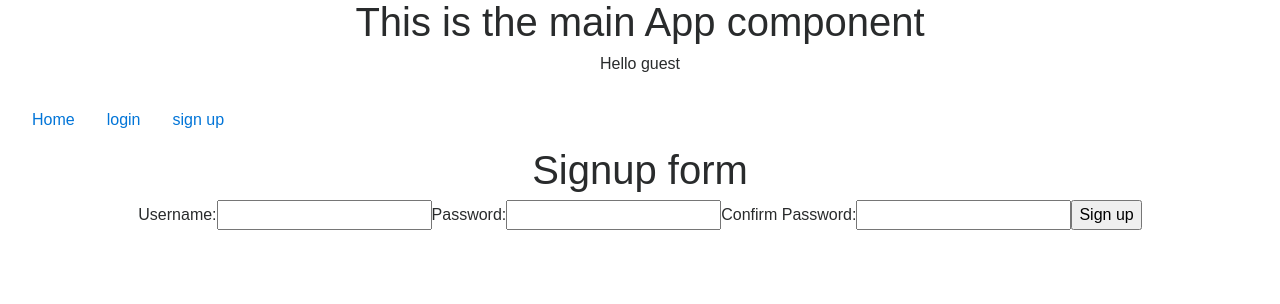
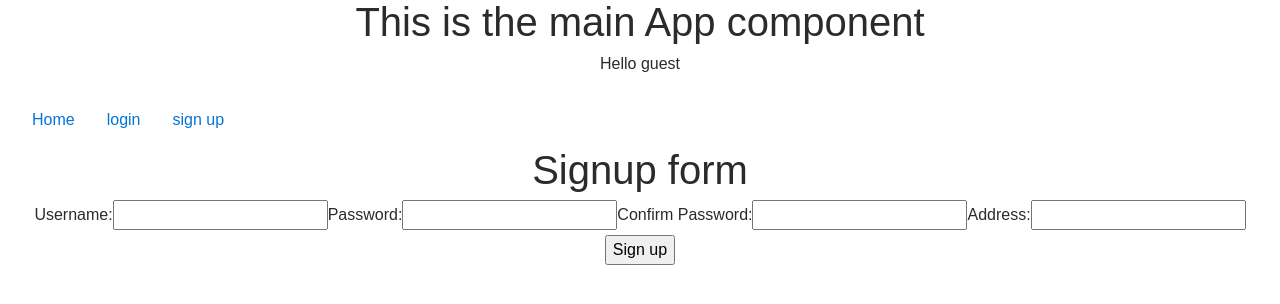
Before and after one commit to kyleconyers/properChannels, a React (Create React App) app in the folder client/: page /signup in a window 1280 px wide. Shown: the top 304 px of the page. Built offline with nearby package versions, Linux system fonts and the light colour scheme; no server answers.

Commit message:
Added address button to signup form

```diff
--- a/client/src/components/SignupForm.js
+++ b/client/src/components/SignupForm.js
@@ -9,6 +9,7 @@ class SignupForm extends Component {
 			username: '',
 			password: '',
 			confirmPassword: '',
+			address: '',
 			redirectTo: null
 		}
 		this.handleSubmit = this.handleSubmit.bind(this)
@@ -70,6 +71,13 @@ class SignupForm extends Component {
 					value={this.state.confirmPassword}
 					onChange={this.handleChange}
 				/>
+				<label htmlFor="address">Address: </label>
+				<input
+					type="text"
+					name="address"
+					value={this.state.address}
+					onChange={this.handleChange}
+				/>
 				<button onClick={this.handleSubmit}>Sign up</button>
 			</div>
 		)
```
